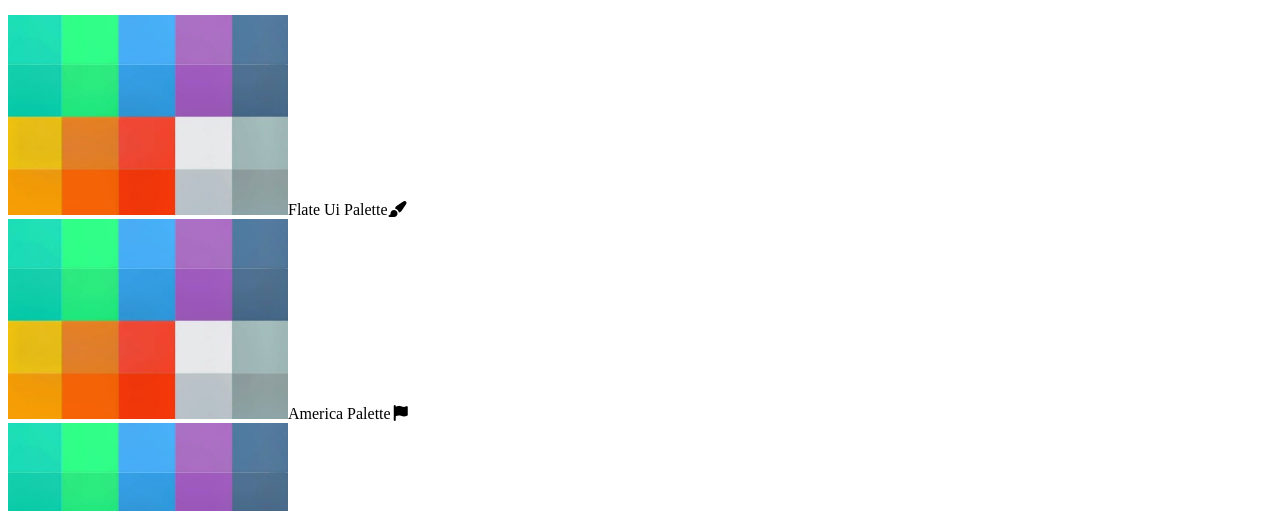
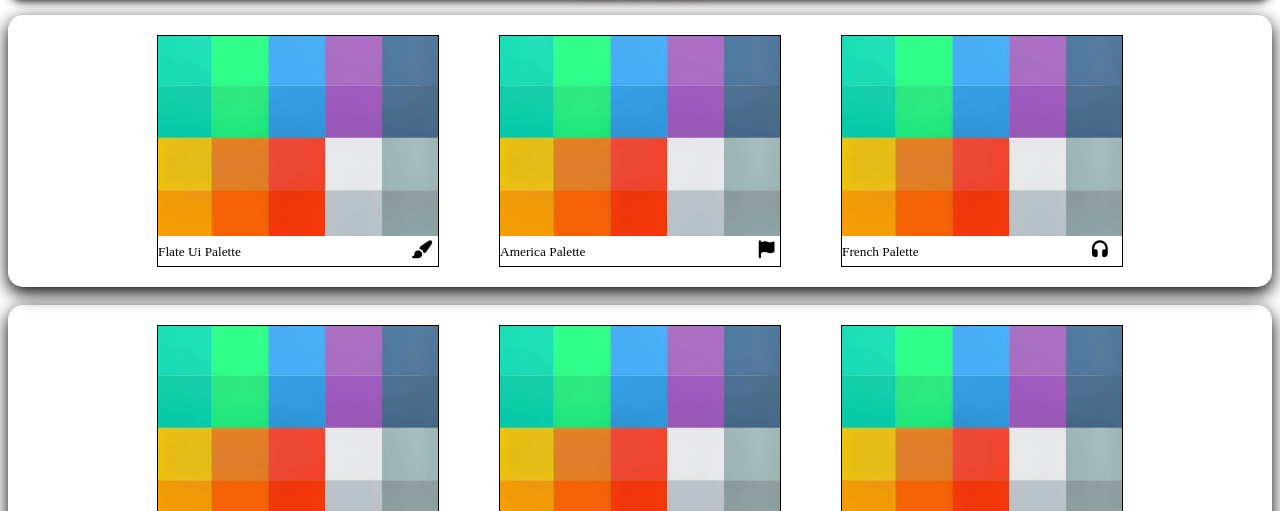
Before and after one commit to hamzaali429/Css-assigment-4-Flat-Ui-Color-, a plain HTML site: page index.html in a window 1280 px wide. Shown: the part 112-623 px from the top of the page. Drawn offline with Linux system fonts and the light colour scheme; files whose address does not match are found by name.

Commit message:
Update index.html

```diff
--- a/index.html
+++ b/index.html
@@ -3,7 +3,7 @@
 <head>
     <meta charset="UTF-8">
     <meta name="viewport" content="width=device-width, initial-scale=1.0">
-    <link rel="stylesheet" href="style.css">
+    <link rel="stylesheet" href="sty.css">
     <link rel="stylesheet" href="https://cdnjs.cloudflare.com/ajax/libs/font-awesome/7.0.1/css/all.min.css" integrity="sha512-2SwdPD6INVrV/lHTZbO2nodKhrnDdJK9/kg2XD1r9uGqPo1cUbujc+IYdlYdEErWNu69gVcYgdxlmVmzTWnetw==" crossorigin="anonymous" referrerpolicy="no-referrer" />
     <title>Document</title>
 </head>
@@ -57,4 +57,5 @@
      </div>
 
 </body>
+
 </html>
```
